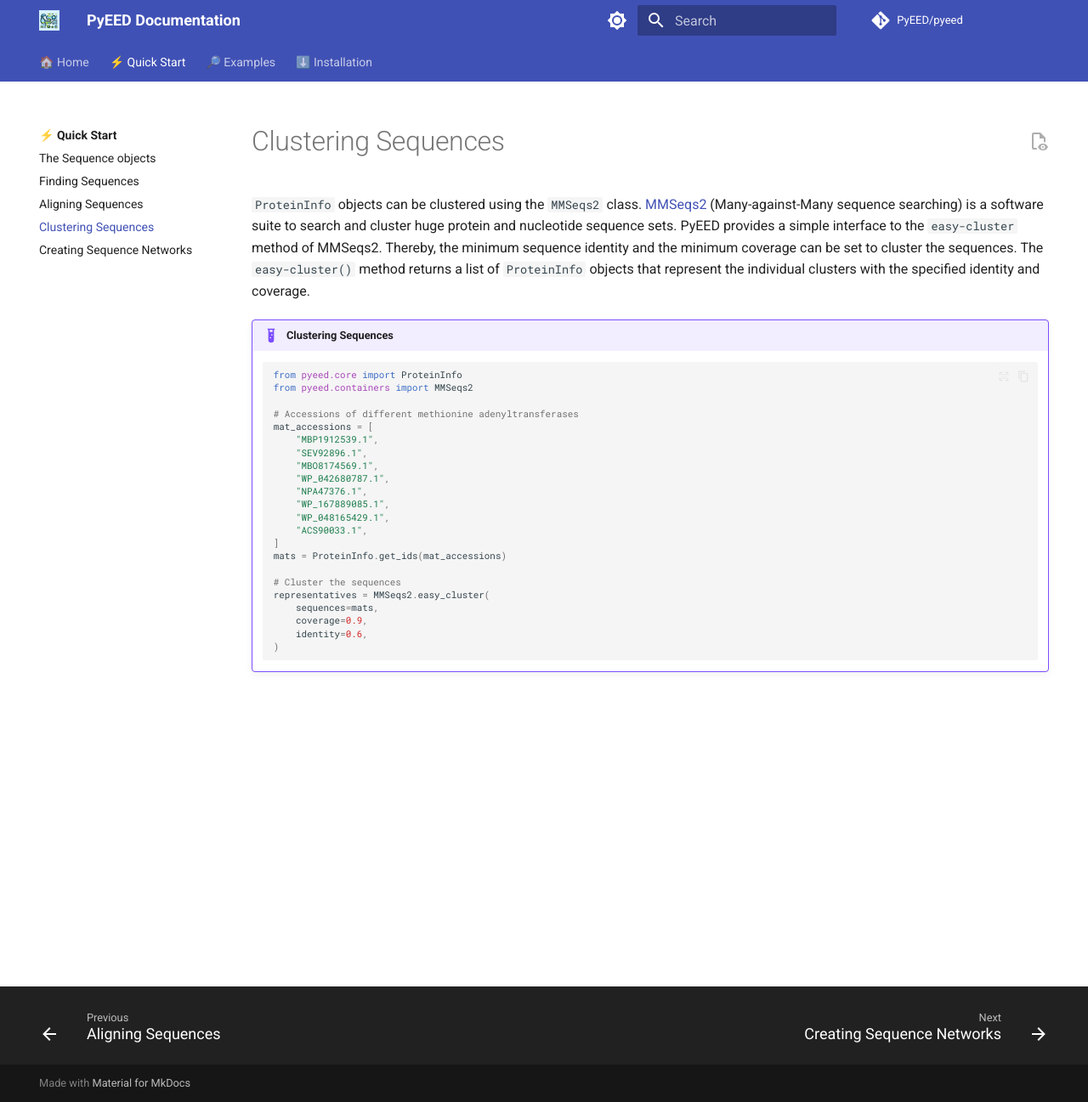
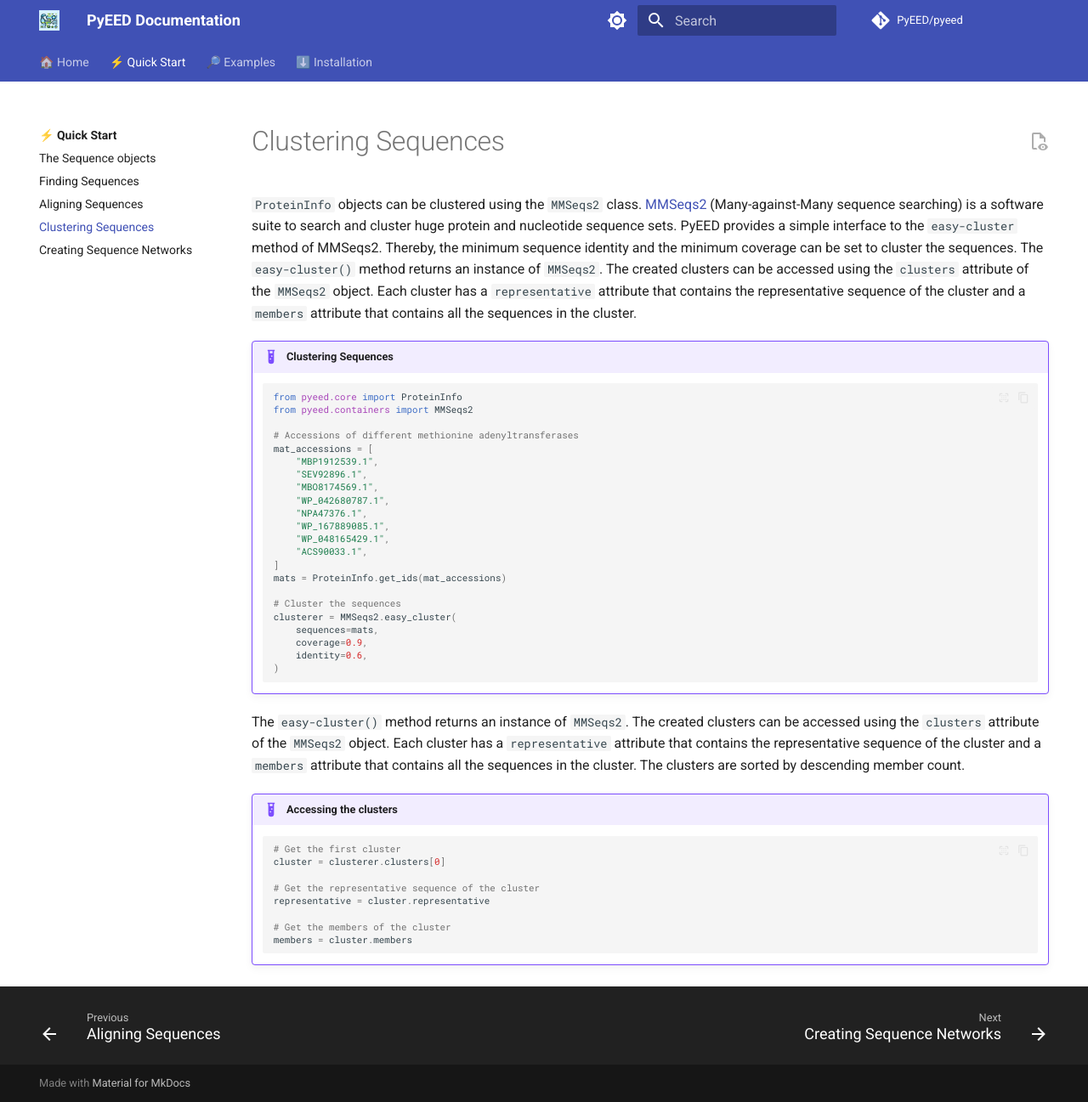
Before and after one commit to PyEED/pyeed, an MkDocs documentation site: the page built from docs/quick_start/clustering.md, in a window 1280 px wide and 1297 px high. Shown: the whole window at 85% size. Built offline with MkDocs 1.6.1 and Material for MkDocs 9.7.7, drawn with Linux system fonts in a browser that asks for light colours; comment, search, counter and statistics services are not loaded.

Commit message:
added docs for clustering

````diff
--- a/docs/quick_start/clustering.md
+++ b/docs/quick_start/clustering.md
@@ -1,6 +1,6 @@
 # Clustering Sequences
 
-`ProteinInfo` objects can be clustered using the `MMSeqs2` class. [MMSeqs2](https://github.com/soedinglab/mmseqs2) (Many-against-Many sequence searching) is a software suite to search and cluster huge protein and nucleotide sequence sets. PyEED provides a simple interface to the `easy-cluster` method of MMSeqs2. Thereby, the minimum sequence identity and the minimum coverage can be set to cluster the sequences. The `easy-cluster()` method returns a list of `ProteinInfo` objects that represent the individual clusters with the specified identity and coverage.
+`ProteinInfo` objects can be clustered using the `MMSeqs2` class. [MMSeqs2](https://github.com/soedinglab/mmseqs2) (Many-against-Many sequence searching) is a software suite to search and cluster huge protein and nucleotide sequence sets. PyEED provides a simple interface to the `easy-cluster` method of MMSeqs2. Thereby, the minimum sequence identity and the minimum coverage can be set to cluster the sequences. The `easy-cluster()` method returns an instance of ``MMSeqs2``. The created clusters can be accessed using the `clusters` attribute of the `MMSeqs2` object. Each cluster has a `representative` attribute that contains the representative sequence of the cluster and a `members` attribute that contains all the sequences in the cluster.
 
 !!! example "Clustering Sequences"
     ```py
@@ -21,9 +21,23 @@
     mats = ProteinInfo.get_ids(mat_accessions)
 
     # Cluster the sequences
-    representatives = MMSeqs2.easy_cluster(
+    clusterer = MMSeqs2.easy_cluster(
         sequences=mats,
         coverage=0.9,
         identity=0.6,
     )
     ```
+
+The `easy-cluster()` method returns an instance of ``MMSeqs2``. The created clusters can be accessed using the `clusters` attribute of the `MMSeqs2` object. Each cluster has a `representative` attribute that contains the representative sequence of the cluster and a `members` attribute that contains all the sequences in the cluster. The clusters are sorted by descending member count.
+
+!!! example "Accessing the clusters"
+    ```py
+    # Get the first cluster
+    cluster = clusterer.clusters[0]
+
+    # Get the representative sequence of the cluster
+    representative = cluster.representative
+
+    # Get the members of the cluster
+    members = cluster.members
+    ```
````
